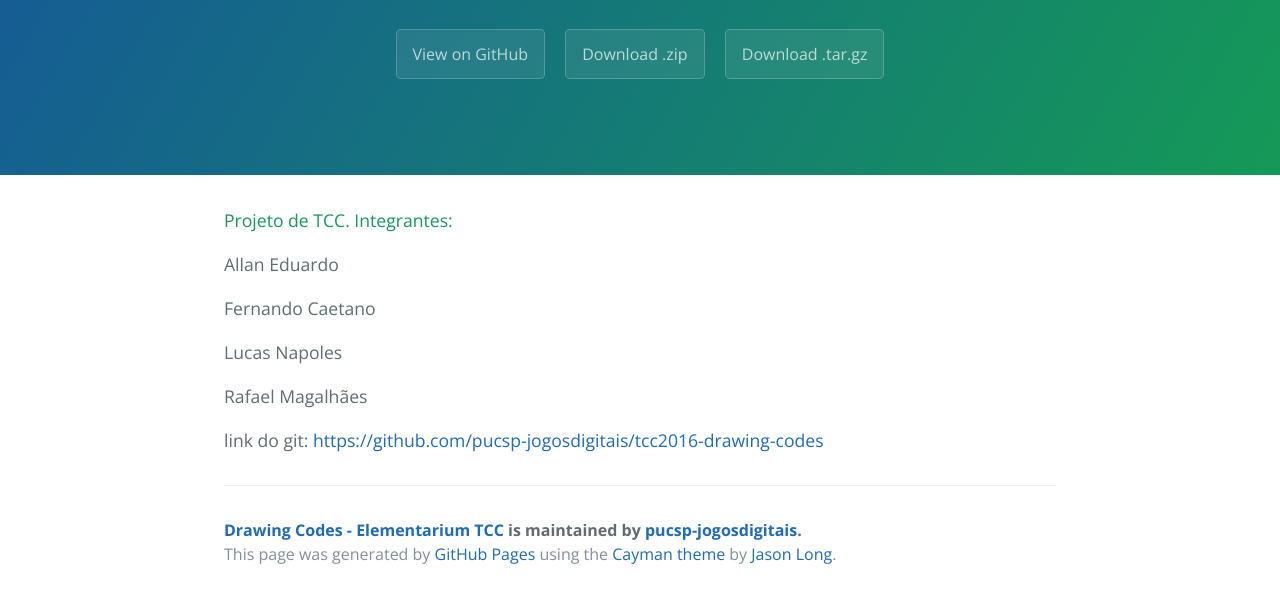
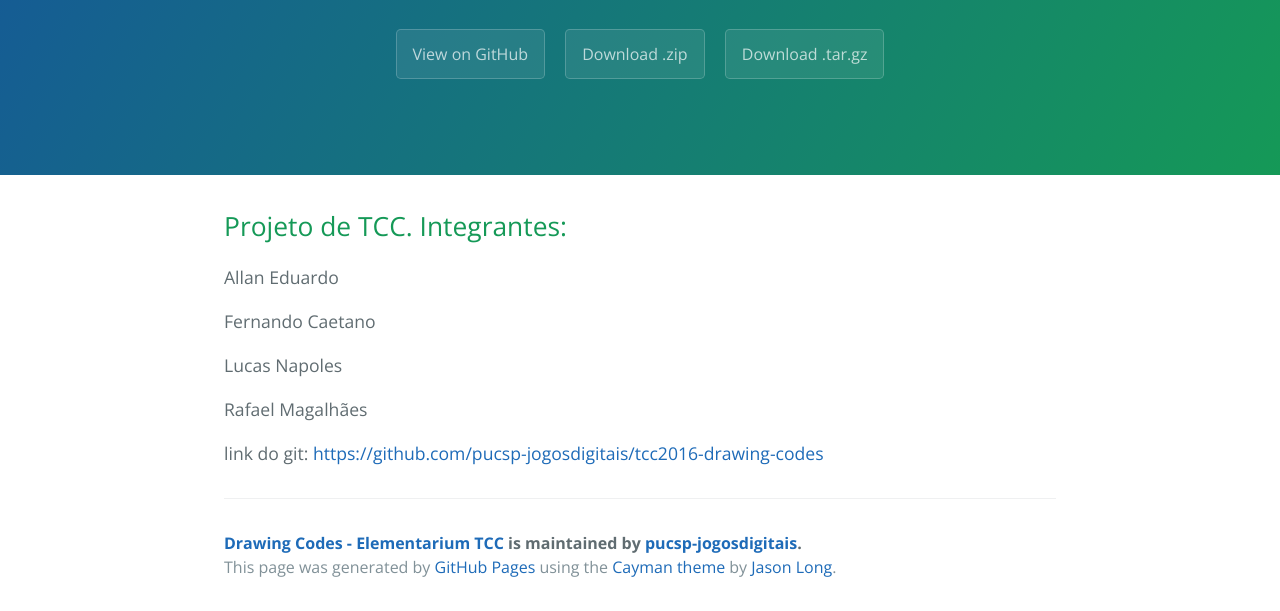
Before and after one commit to pucsp-jogosdigitais/tcc2016-drawing-codes, a plain HTML site: page index.html in a window 1280 px wide. Shown: the part 208-819 px from the top of the page. Drawn offline with nearby package versions, Linux system fonts and the light colour scheme.

Commit message:
Update index.html

```diff
--- a/index.html
+++ b/index.html
@@ -19,8 +19,8 @@
     </section>
 
     <section class="main-content">
-      <h4>
-<a id="projeto-de-tcc-integrantes" class="anchor" href="#projeto-de-tcc-integrantes" aria-hidden="true"><span aria-hidden="true" class="octicon octicon-link"></span></a>Projeto de TCC. Integrantes:</h4>
+      <h2>
+<a id="projeto-de-tcc-integrantes" class="anchor" href="#projeto-de-tcc-integrantes" aria-hidden="true"><span aria-hidden="true" class="octicon octicon-link"></span></a>Projeto de TCC. Integrantes:</h2>
 
 <p>Allan Eduardo</p>
 <p>Fernando Caetano</p>
```
